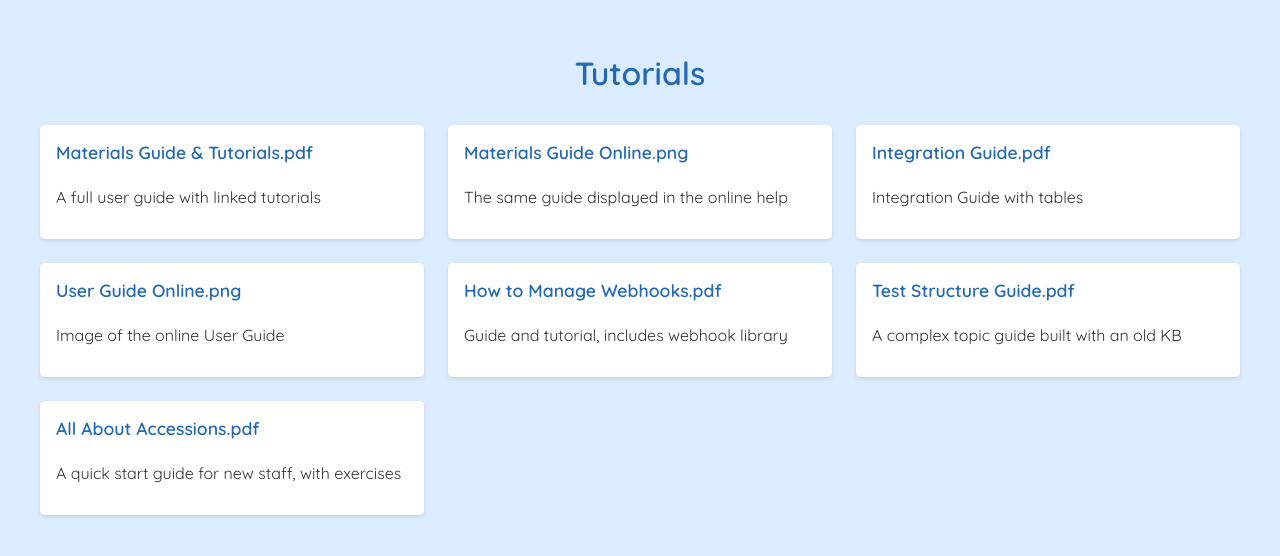
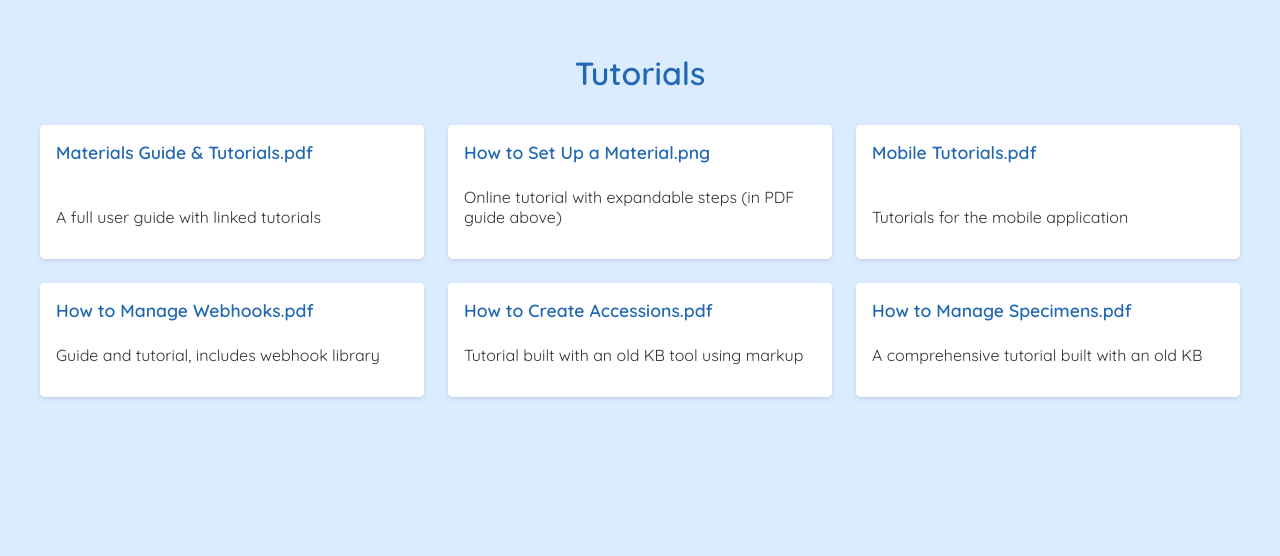
Before and after one commit to Daisy-Docs/Portfolio, a Jekyll site: the page Tutorials.html, which Jekyll copies as it is, in a window 1280 px wide. Shown: the top 556 px of the page. Built offline with Jekyll 4.4.1, drawn with Linux system fonts in a browser that asks for light colours.

Commit message:
Update Tutorials.html

```diff
--- a/Tutorials.html
+++ b/Tutorials.html
@@ -82,30 +82,26 @@
       <h2><a href="assets/Documentation/Datex/Materials%20Guide%20%26%20Tutorials.pdf">Materials Guide & Tutorials.pdf</a></h2>
       <p>A full user guide with linked tutorials</p>
     </div>
-    <div class="sample">
-      <h2><a href="assets/Documentation/Datex/Materials%20Guide%20Online.png">Materials Guide Online.png</a></h2>
-      <p>The same guide displayed in the online help</p>
+        <div class="sample">
+      <h2><a href="assets/Documentation/Datex/Set%20Up%20a%20Material%20(Tutorial).png">How to Set Up a Material.png</a></h2>
+      <p>Online tutorial with expandable steps (in PDF guide above)</p>
     </div>
-
-    <div class="sample">
-      <h2><a href="assets/Documentation/Enlitic/Integration%20Guide%20(MadCap%20Flare).pdf">Integration Guide.pdf</a></h2>
-      <p>Integration Guide with tables</p>
-    </div>
-    <div class="sample">
-      <h2><a href="assets/Documentation/Enlitic/User%20Guide_%20Audit%20Log%20(MadCap%20Flare).png">User Guide Online.png</a></h2>
-      <p>Image of the online User Guide</p>
+        <div class="sample">
+      <h2><a href="assets/Documentation/Datex/Old Branding/Mobile%20Tutorials%20Example.pdf">Mobile Tutorials.pdf</a></h2>
+      <p>Tutorials for the mobile application</p>
     </div>
 
     <div class="sample">
       <h2><a href="assets/Documentation/Trace First/How%20to%20Manage%20Webhooks%20(Old%20KB).pdf">How to Manage Webhooks.pdf</a></h2>
       <p>Guide and tutorial, includes webhook library</p>
     </div>
-
-    <div class="sample">
-      <h2><a href="assets/Documentation/Trace First/Test%20Structure%20Guide%20(Old%20KB).pdf">Test Structure Guide.pdf</a></h2>
-      <p>A complex topic guide built with an old KB</p>
+        <div class="sample">
+      <h2><a href="assets/Documentation/Trace First/How%20to%20Create%20Accessions%20(Old%20KB).pdf">How to Create Accessions.pdf</a></h2>
+      <p>Tutorial built with an old KB tool using markup</p>
     </div>
     <div class="sample">
-      <h2><a href="assets/Documentation/Trace First/All%20About%20Accessions%20(Google%20Docs).pdf">All About Accessions.pdf</a></h2>
-      <p>A quick start guide for new staff, with exercises</p>
+      <h2><a href="assets/Documentation/Trace First/How%20to%20Manage%20Specimens%20(Old%20KB).pdf">How to Manage Specimens.pdf</a></h2>
+      <p>A comprehensive tutorial built with an old KB</p>
     </div>
+
+  </div>
```
